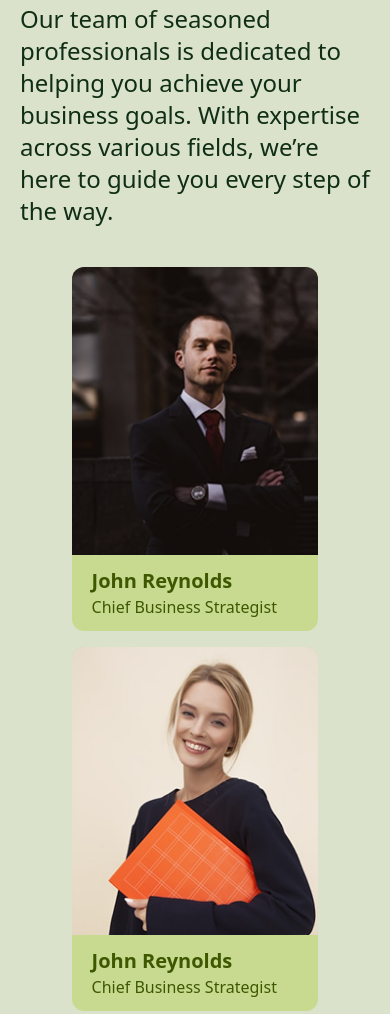
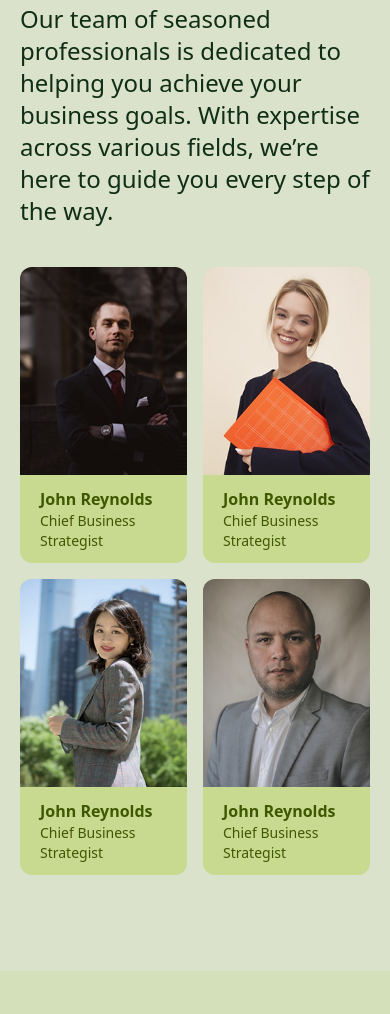
Before and after one commit to CodeWithAsterixh/catalyst-consultant, a plain HTML site: page index.html in a window 390 px wide. Shown: the part 3172-4186 px from the top of the page. Drawn offline with nearby package versions, Linux system fonts and the light colour scheme.

Commit message:
fix: adjust team member card layout for improved readability and responsiveness

```diff
--- a/index.html
+++ b/index.html
@@ -315,7 +315,7 @@
         </p>
       </div>
       <ul
-        class="grid min-[498px]:grid-cols-[repeat(auto-fit,minmax(200px,1fr))] md:grid-cols-3 lg:grid-cols-4 *:min-h-full *:w-full items-center justify-center gap-4 text-(--color-secondary-foreground)"
+        class="grid grid-cols-[repeat(auto-fit,minmax(150px,1fr))] md:grid-cols-3 lg:grid-cols-4 *:min-h-full *:w-full items-center justify-center gap-4 text-(--color-secondary-foreground)"
       >
         <li
           class="bg-(--color-secondary) rounded-xl flex flex-col overflow-hidden items-center justify-between"
@@ -323,11 +323,11 @@
           <img
             src="./assets/media-assets/team-image-1.png"
             alt="illustration-graphs-1"
-            class="w-full h-72 object-cover"
+            class="w-full h-52 md:h-72 object-cover"
           />
           <div class="w-full flex flex-col px-5 py-3">
-            <h3 class="text-xl font-bold">John Reynolds</h3>
-            <p>Chief Business Strategist</p>
+            <h3 class="text-base md:text-xl font-bold">John Reynolds</h3>
+            <p class="text-sm md:text-base">Chief Business Strategist</p>
           </div>
         </li>
         <li
@@ -336,11 +336,11 @@
           <img
             src="./assets/media-assets/team-image-2.png"
             alt="illustration-graphs-1"
-            class="w-full h-72 object-cover"
+            class="w-full h-52 md:h-72 object-cover"
           />
           <div class="w-full flex flex-col px-5 py-3">
-            <h3 class="text-xl font-bold">John Reynolds</h3>
-            <p>Chief Business Strategist</p>
+            <h3 class="text-base md:text-xl font-bold">John Reynolds</h3>
+            <p class="text-sm md:text-base">Chief Business Strategist</p>
           </div>
         </li>
         <li
@@ -349,11 +349,11 @@
           <img
             src="./assets/media-assets/team-image-3.png"
             alt="illustration-graphs-1"
-            class="w-full h-72 object-cover"
+            class="w-full h-52 md:h-72 object-cover"
           />
           <div class="w-full flex flex-col px-5 py-3">
-            <h3 class="text-xl font-bold">John Reynolds</h3>
-            <p>Chief Business Strategist</p>
+            <h3 class="text-base md:text-xl font-bold">John Reynolds</h3>
+            <p class="text-sm md:text-base">Chief Business Strategist</p>
           </div>
         </li>
         <li
@@ -362,11 +362,11 @@
           <img
             src="./assets/media-assets/team-image-4.png"
             alt="illustration-graphs-1"
-            class="w-full h-72 object-cover"
+            class="w-full h-52 md:h-72 object-cover"
           />
           <div class="w-full flex flex-col px-5 py-3">
-            <h3 class="text-xl font-bold">John Reynolds</h3>
-            <p>Chief Business Strategist</p>
+            <h3 class="text-base md:text-xl font-bold">John Reynolds</h3>
+            <p class="text-sm md:text-base">Chief Business Strategist</p>
           </div>
         </li>
       </ul>
```
